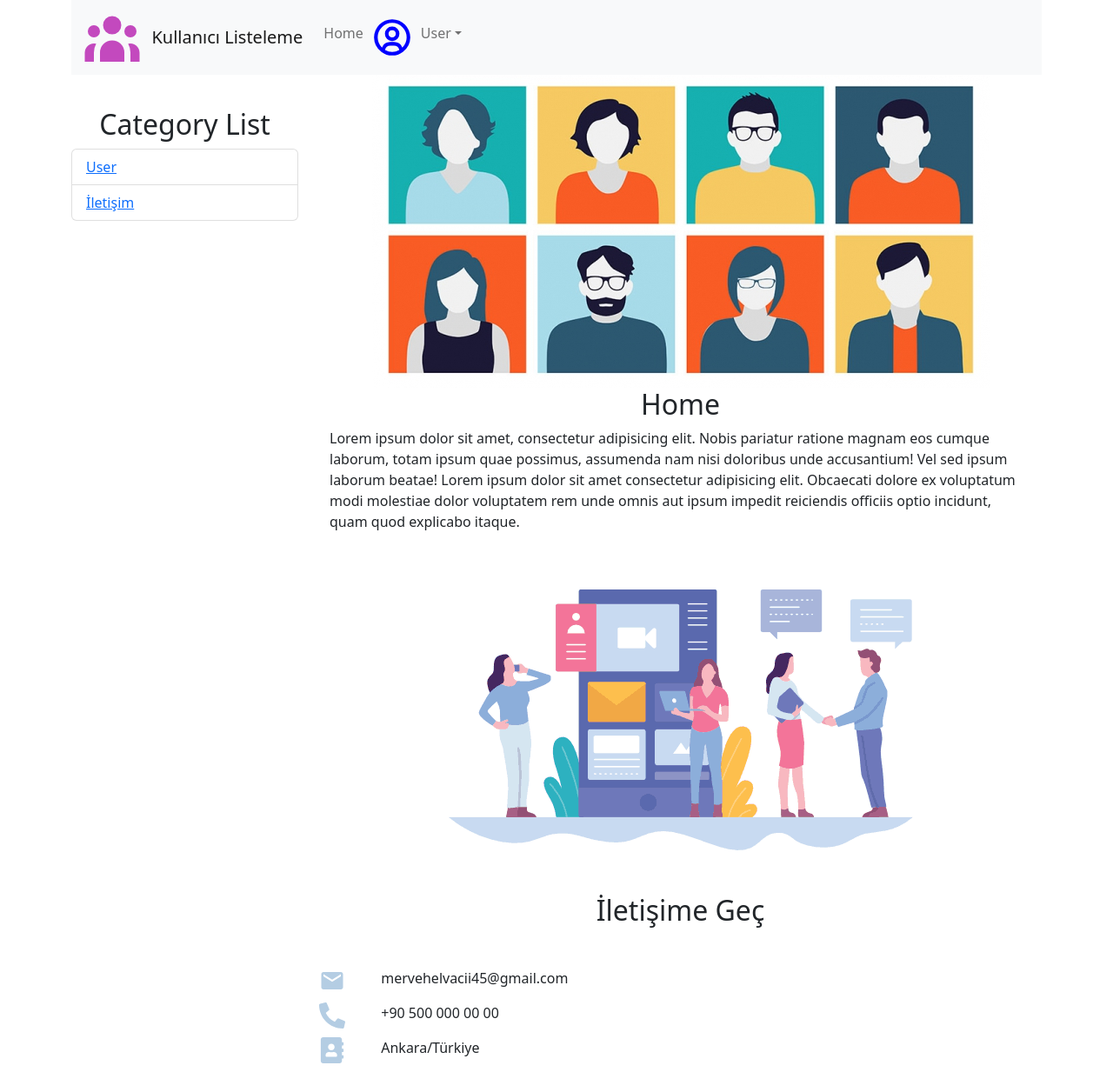
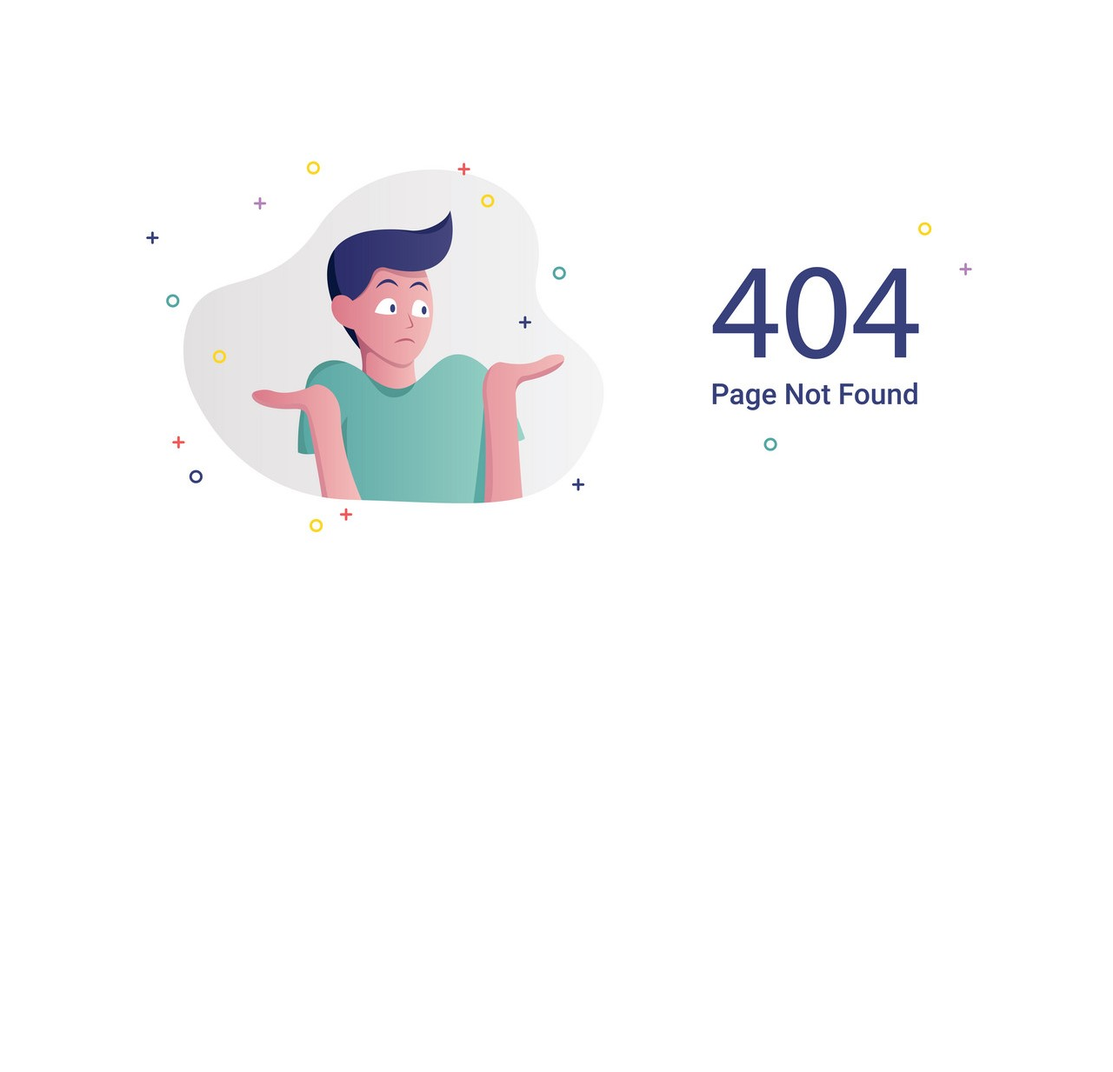
Before and after one commit to mervehelvaci/OtoparkOneriSistemi, a React (Create React App) app: page /home/Iletisim in a window 1280 px wide. Shown: the whole page at 87% size. After the commit the page ends 800 px from the top, so only its background shows below. Built offline with nearby package versions, Linux system fonts and the light colour scheme.

Commit message:
İletişim sayfasının adı contact olarak değiştirildi. Düzenleme yapıldı.

```diff
--- a/src/App.js
+++ b/src/App.js
@@ -5,7 +5,7 @@ import Login from "./Login";
 import Home from "./Home";
 import HomeContact from "./HomeContact";
 import EmployeeList from "./EmployeeList";
-import Iletisim from "./Iletisim";
+import Contact from "./Contact";
 import SingUp from "./SingUp";
 
 function App() {
@@ -17,9 +17,9 @@ function App() {
         <Route path="/" element={<Login />} />
         <Route path="/singup" element={<SingUp />} />
         <Route path="/home" element={<Home />}>
-          <Route path="/home/Contact" element={<HomeContact />}/>
+          <Route path="/home/HomeContact" element={<HomeContact />}/>
           <Route path="/home/EmployeeList" element={<EmployeeList />} />
-          <Route path="/home/Iletisim" element={<Iletisim />} />
+          <Route path="/home/Contact" element={<Contact />} />
         </Route>
         <Route path="*" element={<NotFound />} />
       </Routes>
--- a/src/CategoryList.js
+++ b/src/CategoryList.js
@@ -15,7 +15,7 @@ export default class CategoryList extends Component {
             <Link to="EmployeeList">User</Link>
           </ListGroupItem>
           <ListGroupItem>
-            <Link to="Iletisim">İletişim</Link>
+            <Link to="Contact">İletişim</Link>
           </ListGroupItem>
         </ListGroup>
       </div>
--- /dev/null
+++ b/src/Contact.js
@@ -0,0 +1,53 @@
+import React, { useState } from "react";
+import { Form, Col, Row } from "react-bootstrap";
+import Image from "react-bootstrap/Image";
+import { MdMail } from "react-icons/md";
+import { FaAddressBook, FaPhoneAlt } from "react-icons/fa";
+import "./style.css";
+
+function Contact() {
+  const [contact] = useState({
+    email: "mervehelvacii45@gmail.com",
+    phone: "+90 500 000 00 00",
+    address: "Ankara/Türkiye",
+  });
+  return (
+    <div>
+      <div className="itemCenter">
+        <Image src="/images/contact.png" alt="Contact image" />
+      </div>
+      <h2 className="itemCenter">
+        İletişime Geç
+        <br />
+        <br />
+      </h2>
+      <Form>
+        <Row>
+          <Col xs="1">
+            <MdMail className="pageIcon" />
+          </Col>
+          <Col xs="4">
+            <p>{contact.email}</p>
+          </Col>
+        </Row>
+        <Row>
+          <Col xs="1">
+            <FaPhoneAlt className="pageIcon" />
+          </Col>
+          <Col xs="4">
+            <p>{contact.phone}</p>
+          </Col>
+        </Row>
+        <Row>
+          <Col xs="1">
+            <FaAddressBook className="pageIcon" />
+          </Col>
+          <Col xs="4">
+            <p>{contact.address}</p>
+          </Col>
+        </Row>
+      </Form>
+    </div>
+  );
+}
+export default Contact;
--- a/src/Iletisim.js
+++ /dev/null
@@ -1,55 +0,0 @@
-import React, { useState } from "react";
-import { Form, FormGroup, Col, Row } from "react-bootstrap";
-import Image from "react-bootstrap/Image";
-import { MdMail } from "react-icons/md";
-import { FaAddressBook, FaPhoneAlt } from "react-icons/fa";
-import "./style.css";
-
-function Iletisim() {
-  const [user] = useState({
-    email: "mervehelvacii45@gmail.com",
-    phone: "+90 500 000 00 00",
-    address: "Ankara/Türkiye",
-  });
-  return (
-    <div>
-      <div className="itemCenter">
-        <Image src="/images/contact.png" alt="Contact image" />
-      </div>
-      <h2 className="itemCenter">
-        İletişime Geç
-        <br />
-        <br />
-      </h2>
-      <Form>
-        <div class="form-row">
-          <Row>
-            <Col xs="1">
-              <MdMail className="pageIcon" />
-            </Col>
-            <Col xs="4">
-              <p>{user.email}</p>
-            </Col>
-          </Row>
-          <Row>
-            <Col xs="1">
-              <FaPhoneAlt className="pageIcon" />
-            </Col>
-            <Col xs="4">
-              <p>{user.phone}</p>
-            </Col>
-          </Row>
-          <Row>
-            <Col xs="1">
-              <FaAddressBook className="pageIcon" />
-            </Col>
-            <Col xs="4">
-              <p>{user.address}</p>
-            </Col>
-          </Row>
-        </div>
-      </Form>
-    </div>
-  );
-}
-export default Iletisim;
```
